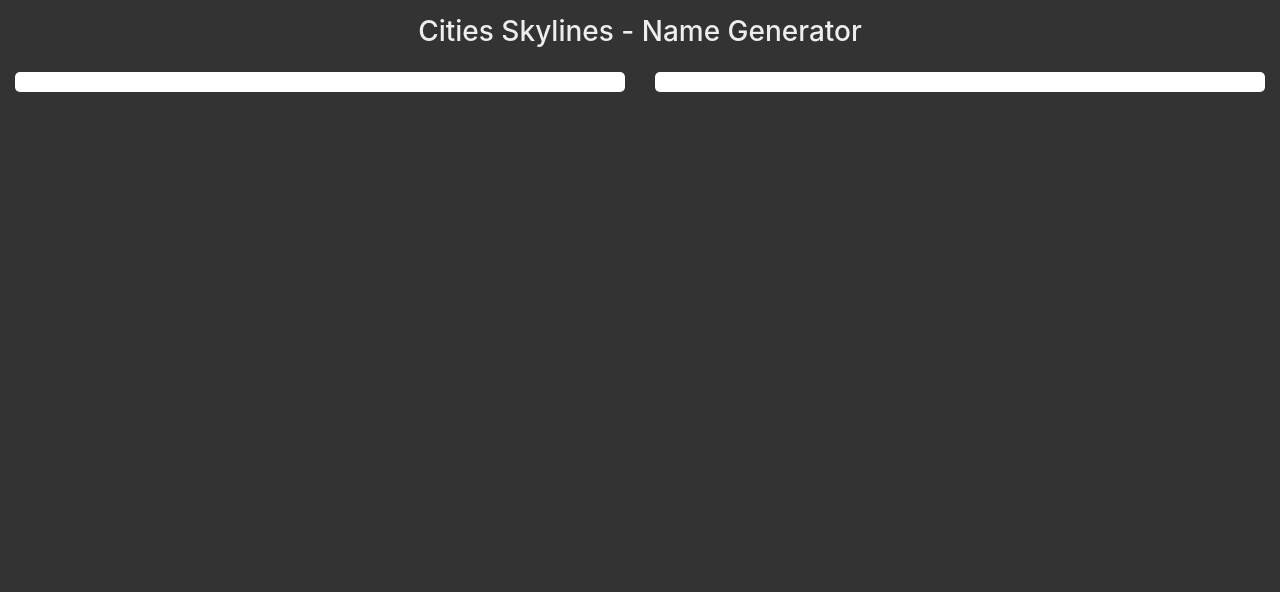
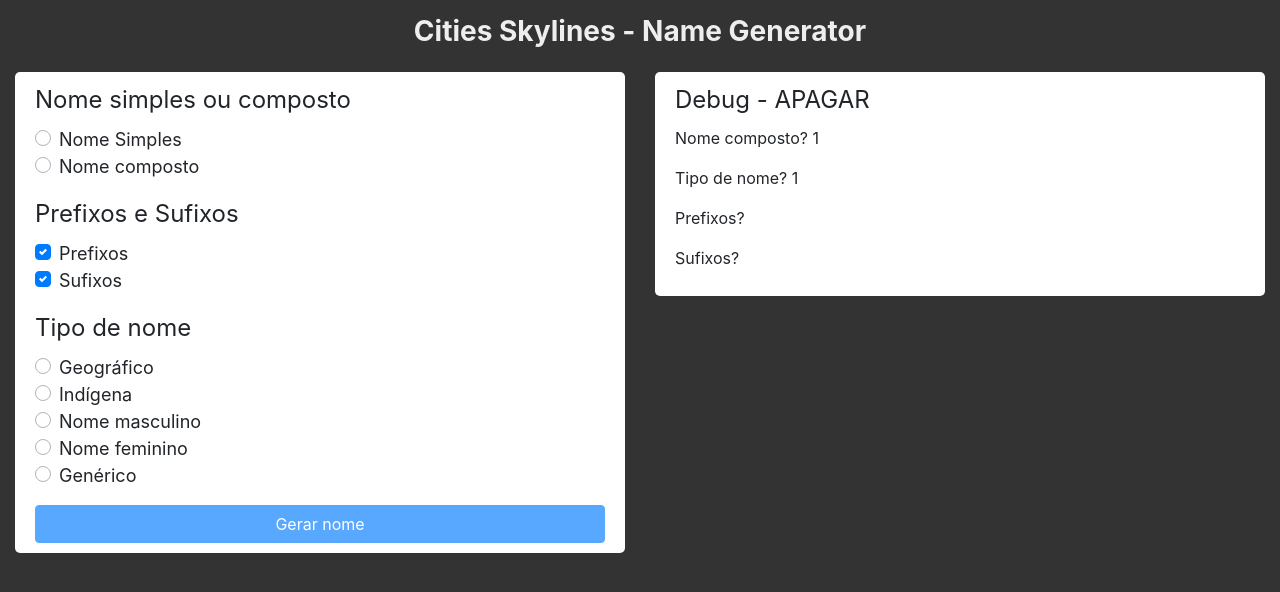
Before and after one commit to atmonello/skylines-name-generator, a Nuxt app: page / in a window 1280 px wide. Shown: the top 592 px of the page. Built offline with nearby package versions, Linux system fonts and the light colour scheme.

Commit message:
Primeira versão básica do gerador.

```diff
--- a/assets/main.less
+++ b/assets/main.less
@@ -13,3 +13,20 @@
 @color3: #444444;
 @color4: #777777;
 @color5: #aaaaaa;
+
+body {
+  * {
+    font-size: @ftSizeRegular;
+    user-select: none;
+  }
+
+  fieldset {
+    legend {
+      font-size: @ftSizeSmallTitle;
+    }
+  }
+
+  label {
+    font-size: @ftSizeLarge;
+  }
+}
--- a/components/title.vue
+++ b/components/title.vue
@@ -13,6 +13,7 @@
 
   h1 {
     font-size: @ftSizeTitle;
+    font-weight: bold;
     padding-top: 15px;
     padding-bottom: 15px;
   }
--- a/package.json
+++ b/package.json
@@ -1,7 +1,7 @@
 {
   "name": "skylines-name-generator",
   "version": "1.0.0",
-  "description": "City and district name generator for Cities Skylines.",
+  "description": "Gerador de nomes para cidades e bairros.",
   "author": "Andre Monello",
   "private": true,
   "scripts": {
--- a/templates/nameGenerator.vue
+++ b/templates/nameGenerator.vue
@@ -1,15 +1,109 @@
 <template>
   <section id="nameGenerator">
-    <panel></panel>
+    <panel>
+      <fieldset id="debug" slot="content">
+        <legend>Debug - APAGAR</legend>
+        <p>Nome composto? {{ controls.composto }}</p>
+        <p>Tipo de nome? {{ controls.tipo }}</p>
+        <p>Prefixos? {{ controls.prefixos }}</p>
+        <p>Sufixos? {{ controls.sufixos }}</p>
+      </fieldset>
+      <div v-show="controls.toggle" id="generate" slot="content">
+        <h2>Nome gerado</h2>
+        <p>{{ content.generated.trim() }}</p>
+      </div>
+    </panel>
   </section>
 </template>
 
 <script>
+/* eslint-disable no-undef */
+/* eslint-disable default-case */
+/* eslint-disable no-unused-vars */
+/* eslint-disable eqeqeq */
+
 import panel from "../components/panel.vue";
 
 export default {
   components: {
     panel,
   },
+  data() {
+    return {
+      controls: {
+        toggle: false,
+        composto: 1,
+        tipo: 1,
+      },
+      content: {
+        generated: " ",
+        previousNames: [],
+        nomes: {
+          comumSimples: ["Centro", "República", "Luz", "Santana", "Pinheiros", "Freguesia", "Lapa"],
+          comumComposto: ["Santana", "Ipiranga", "Engenho", "Itaim"],
+          indigena: ["Anhangabaú", "Anhanguera", "Piratininga", "Guaporé", "Anhembi", "Ibirapuera", "Iguatemi"],
+          masculino: ["João", "José", "Paulo", "Carlos", "André", "Lucas", "Mateus"],
+          feminino: ["Maria", "Luzia", "Bárbara", "Rita"],
+        },
+        prefixos: {
+          geo: ["Vila Velha", "Vila Rica", "Vila Nova", "Vila", "Rio", "Rio Grande", "Riacho", "Córrego", "Vale", "Vargem", "Várzea", "Campo", "Cachoeira", "Planalto", "Lagoa "],
+          masculino: ["São", "Santo"],
+          feminino: ["Santa"],
+        },
+        sufixos: {
+          comum: ["do Sul", "do Norte", "do Oeste", "do Leste", ""],
+        },
+      },
+    };
+  },
+  created() {
+    const self = this;
+
+    self.$nuxt.$on("generate", (data) => {
+      // console.log("Generate name");
+      self.controls.toggle = data.toggle;
+      self.controls.composto = data.composto;
+      self.controls.tipo = data.tipo;
+      self.controls.prefixos = data.prefixos;
+      self.controls.sufixos = data.sufixos;
+
+      if (self.controls.composto == 1) {
+        if (self.controls.tipo == 2) {
+          self.content.generated = self.content.nomes.indigena[Math.floor(Math.random() * self.content.nomes.indigena.length)];
+          // console.log(self.content.generated);
+        } else if (self.controls.tipo == 3) {
+          self.content.generated = self.content.nomes.masculino[Math.floor(Math.random() * self.content.nomes.masculino.length)];
+        } else if (self.controls.tipo == 4) {
+          self.content.generated = self.content.nomes.feminino[Math.floor(Math.random() * self.content.nomes.feminino.length)];
+        } else if (self.controls.tipo == 5) {
+          self.content.generated = self.content.nomes.comumSimples[Math.floor(Math.random() * self.content.nomes.comumSimples.length)];
+        }
+      } else if (self.controls.composto == 2) {
+        if (self.controls.tipo == 1) {
+          self.content.generated = `${self.content.prefixos.geo[Math.floor(Math.random() * self.content.prefixos.geo.length)]} ${self.content.sufixos.comum[Math.floor(Math.random() * self.content.sufixos.comum.length)]}`;
+        } else if (self.controls.tipo == 3) {
+          if (self.controls.sufixos == false) {
+            self.content.generated = `${self.content.prefixos.masculino[Math.floor(Math.random() * self.content.prefixos.masculino.length)]} ${self.content.nomes.masculino[Math.floor(Math.random() * self.content.nomes.masculino.length)]}`;
+          } else {
+            self.content.generated = `${self.content.prefixos.masculino[Math.floor(Math.random() * self.content.prefixos.masculino.length)]} ${self.content.nomes.masculino[Math.floor(Math.random() * self.content.nomes.masculino.length)]} ${self.content.sufixos.comum[Math.floor(Math.random() * self.content.sufixos.comum.length)]}`;
+          }
+        } else if (self.controls.tipo == 4) {
+          if (self.controls.sufixos == false) {
+            self.content.generated = `${self.content.prefixos.feminino[Math.floor(Math.random() * self.content.prefixos.feminino.length)]} ${self.content.nomes.feminino[Math.floor(Math.random() * self.content.nomes.feminino.length)]}`;
+          } else {
+            self.content.generated = `${self.content.prefixos.feminino[Math.floor(Math.random() * self.content.prefixos.feminino.length)]} ${self.content.nomes.feminino[Math.floor(Math.random() * self.content.nomes.feminino.length)]} ${self.content.sufixos.comum[Math.floor(Math.random() * self.content.sufixos.comum.length)]}`;
+          }
+        } else if (self.controls.tipo == 5) {
+          if (self.controls.prefixos == false) {
+            self.content.generated = `${self.content.nomes.comumComposto[Math.floor(Math.random() * self.content.nomes.comumComposto.length)]} ${self.content.sufixos.comum[Math.floor(Math.random() * self.content.sufixos.comum.length)]}`;
+          } else if (self.controls.sufixos == false) {
+            self.content.generated = `${self.content.prefixos.geo[Math.floor(Math.random() * self.content.prefixos.geo.length)]} ${self.content.nomes.comumComposto[Math.floor(Math.random() * self.content.nomes.comumComposto.length)]}`;
+          } else {
+            self.content.generated = `${self.content.prefixos.geo[Math.floor(Math.random() * self.content.prefixos.geo.length)]} ${self.content.nomes.comumComposto[Math.floor(Math.random() * self.content.nomes.comumComposto.length)]} ${self.content.sufixos.comum[Math.floor(Math.random() * self.content.sufixos.comum.length)]}`;
+          }
+        }
+      }
+    });
+  },
 };
 </script>
--- a/templates/typeSelector.vue
+++ b/templates/typeSelector.vue
@@ -1,6 +1,64 @@
 <template>
   <section id="typeSelector">
-    <panel></panel>
+    <panel>
+      <fieldset slot="content">
+        <legend>Nome simples ou composto</legend>
+        <div class="form-group">
+          <div class="custom-control custom-radio">
+            <input id="simples" v-model="controls.composto" type="radio" name="nomeComposto" class="custom-control-input" value="1">
+            <label class="custom-control-label" for="simples">Nome Simples</label>
+          </div>
+          <div class="custom-control custom-radio">
+            <input id="composto" v-model="controls.composto" type="radio" name="nomeComposto" class="custom-control-input" value="2">
+            <label class="custom-control-label" for="composto">Nome composto</label>
+          </div>
+        </div>
+      </fieldset>
+
+      <fieldset slot="content">
+        <legend>Prefixos e Sufixos</legend>
+        <div class="form-group">
+          <div class="custom-control custom-checkbox">
+            <input id="prefixos" v-model="controls.prefixos" :disabled="controls.composto == 1 || !controls.sufixos || controls.tipo == 1 || controls.tipo == 3 || controls.tipo == 4" type="checkbox" name="prefixos" class="custom-control-input" value="pre">
+            <label class="custom-control-label" for="prefixos">Prefixos</label>
+          </div>
+          <div class="custom-control custom-checkbox">
+            <input id="sufixos" v-model="controls.sufixos" :disabled="controls.composto == 1 || !controls.prefixos || controls.tipo == 1" type="checkbox" name="prefixos" class="custom-control-input" value="suf">
+            <label class="custom-control-label" for="sufixos">Sufixos</label>
+          </div>
+        </div>
+      </fieldset>
+
+      <fieldset slot="content">
+        <legend>Tipo de nome</legend>
+        <div class="form-group">
+          <div class="custom-control custom-radio">
+            <input id="geografico" v-model="controls.tipo" :disabled="controls.composto == 1" type="radio" name="nomeTipo" class="custom-control-input" value="1">
+            <label class="custom-control-label" for="geografico">Geográfico</label>
+          </div>
+          <div class="custom-control custom-radio">
+            <input id="indigena" v-model="controls.tipo" :disabled="controls.composto == 2" type="radio" name="nomeTipo" class="custom-control-input" value="2">
+            <label class="custom-control-label" for="indigena">Indígena</label>
+          </div>
+          <div class="custom-control custom-radio">
+            <input id="masculino" v-model="controls.tipo" :disabled="controls.composto == 1" type="radio" name="nomeTipo" class="custom-control-input" value="3">
+            <label class="custom-control-label" for="masculino">Nome masculino</label>
+          </div>
+          <div class="custom-control custom-radio">
+            <input id="feminino" v-model="controls.tipo" :disabled="controls.composto == 1" type="radio" name="nomeTipo" class="custom-control-input" value="4">
+            <label class="custom-control-label" for="feminino">Nome feminino</label>
+          </div>
+          <div class="custom-control custom-radio">
+            <input id="generico" v-model="controls.tipo" type="radio" name="nomeTipo" class="custom-control-input" value="5">
+            <label class="custom-control-label" for="generico">Genérico</label>
+          </div>
+        </div>
+      </fieldset>
+
+      <div id="generateButton" slot="content">
+        <button :disabled="controls.composto == 1 && controls.tipo == 1 || controls.composto == 2 && controls.tipo == 2 || controls.tipo == 0 || controls.composto == 0" type="button" class="btn btn-primary btn-block" @click="enviarParametros">Gerar nome</button>
+      </div>
+    </panel>
   </section>
 </template>
 
@@ -11,5 +69,29 @@
   components: {
     panel,
   },
+  data() {
+    return {
+      controls: {
+        composto: 0,
+        sufixos: true,
+        prefixos: true,
+        tipo: 0,
+      },
+    };
+  },
+  methods: {
+    // envia parâmetros para geração do nome
+    enviarParametros() {
+      const self = this;
+
+      self.$nuxt.$emit("generate", {
+        toggle: true,
+        composto: self.controls.composto,
+        tipo: self.controls.tipo,
+        prefixos: self.controls.prefixos,
+        sufixos: self.controls.sufixos,
+      });
+    },
+  },
 };
 </script>
```
Also changed, not shown: 1 other file (tests, documents, lock files or other folders).
